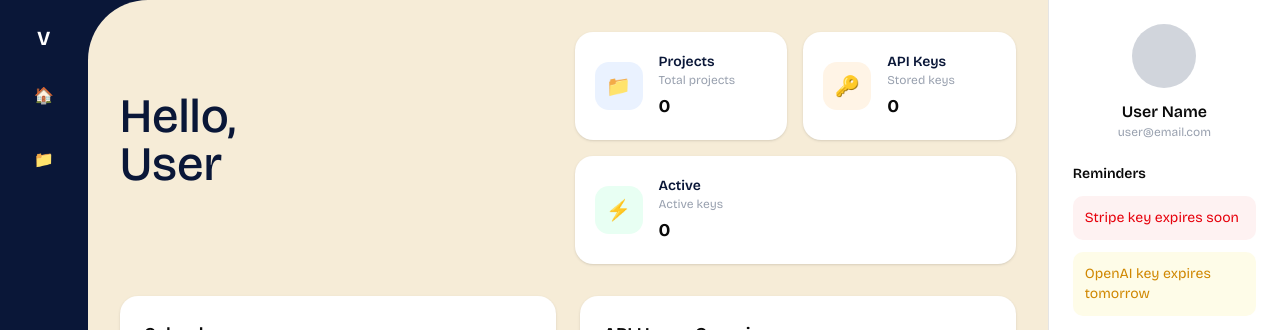
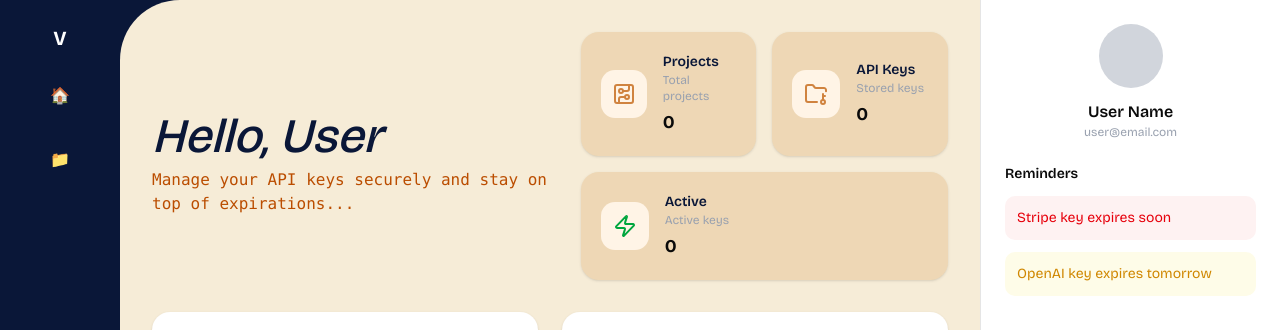
Before and after one commit to Saanvi019/Veylox, a Next.js app in the folder client/: page /dashboard in a window 1280 px wide. Shown: the top 330 px of the page. Built offline with nearby package versions, Linux system fonts and the light colour scheme; no server answers; sample sign-in values are in the browser's storage.

Commit message:
dashboard ui-2

```diff
--- a/client/app/dashboard/page.tsx
+++ b/client/app/dashboard/page.tsx
@@ -2,6 +2,7 @@
 
 import { useEffect, useState } from "react";
 import { useRouter } from "next/navigation";
+import { CircuitBoard, FolderKey, Zap } from "lucide-react";
 
 export default function Dashboard() {
   const router = useRouter();
@@ -74,18 +75,26 @@ const activeKeys = totalKeys - expiredKeys;
     <div className="flex-1 p-8 bg-[#f6ecd7] rounded-l-[60px] ">
 
       {/* STATS */}
-      <div className="flex justify-end mb-8">
+      <div className="flex justify-between items-start mb-8">
 
-        <h1 className="text-5xl font-medium text-[#0a1738] mr-65 mt-15">
-        Hello, User
-      </h1>
+  {/* LEFT: GREETING */}
+  <div>
+    <h1 className="text-5xl font-medium italic mt-20 text-[#0a1738]">
+      Hello, User
+    </h1>
 
+    <p className="text-md font-mono text-amber-700 mt-2">
+      Manage your API keys securely and stay on top of expirations...
+    </p>
+  </div>
+
+  {/* RIGHT: STATS */}
   <div className="grid grid-cols-2 gap-4 w-[520px]">
 
     {/* PROJECTS */}
-    <div className="bg-white p-5 rounded-2xl shadow-sm flex items-center gap-4">
-      <div className="w-12 h-12 flex items-center justify-center rounded-xl bg-[#eaf2ff] text-xl">
-        📁
+    <div className="bg-[#c271072a] p-5 rounded-2xl shadow-sm flex items-center gap-4">
+      <div className="w-12 h-12 flex items-center justify-center rounded-xl bg-[#fff4e6]">
+        <CircuitBoard className="w-6 h-6 text-[#d0833f]" />
       </div>
 
       <div>
@@ -102,9 +111,9 @@ const activeKeys = totalKeys - expiredKeys;
     </div>
 
     {/* API KEYS */}
-    <div className="bg-white p-5 rounded-2xl shadow-sm flex items-center gap-4">
-      <div className="w-12 h-12 flex items-center justify-center rounded-xl bg-[#fff4e6] text-xl">
-        🔑
+    <div className="bg-[#c271072a] p-5 rounded-2xl shadow-sm flex items-center gap-4">
+      <div className="w-12 h-12 flex items-center justify-center rounded-xl bg-[#fff4e6]">
+        <FolderKey className="w-6 h-6 text-[#d0833f]" />
       </div>
 
       <div>
@@ -120,10 +129,10 @@ const activeKeys = totalKeys - expiredKeys;
       </div>
     </div>
 
-    {/* ACTIVE (FULL WIDTH) */}
-    <div className="col-span-2 bg-white p-5 rounded-2xl shadow-sm flex items-center gap-4">
-      <div className="w-12 h-12 flex items-center justify-center rounded-xl bg-[#e8fff3] text-xl">
-        ⚡
+    {/* ACTIVE */}
+    <div className="col-span-2 bg-[#c271072a] p-5 rounded-2xl shadow-sm flex items-center gap-4">
+      <div className="w-12 h-12 flex items-center justify-center rounded-xl bg-[#fff4e6]">
+        <Zap className="w-6 h-6 text-green-600" />
       </div>
 
       <div>
```
